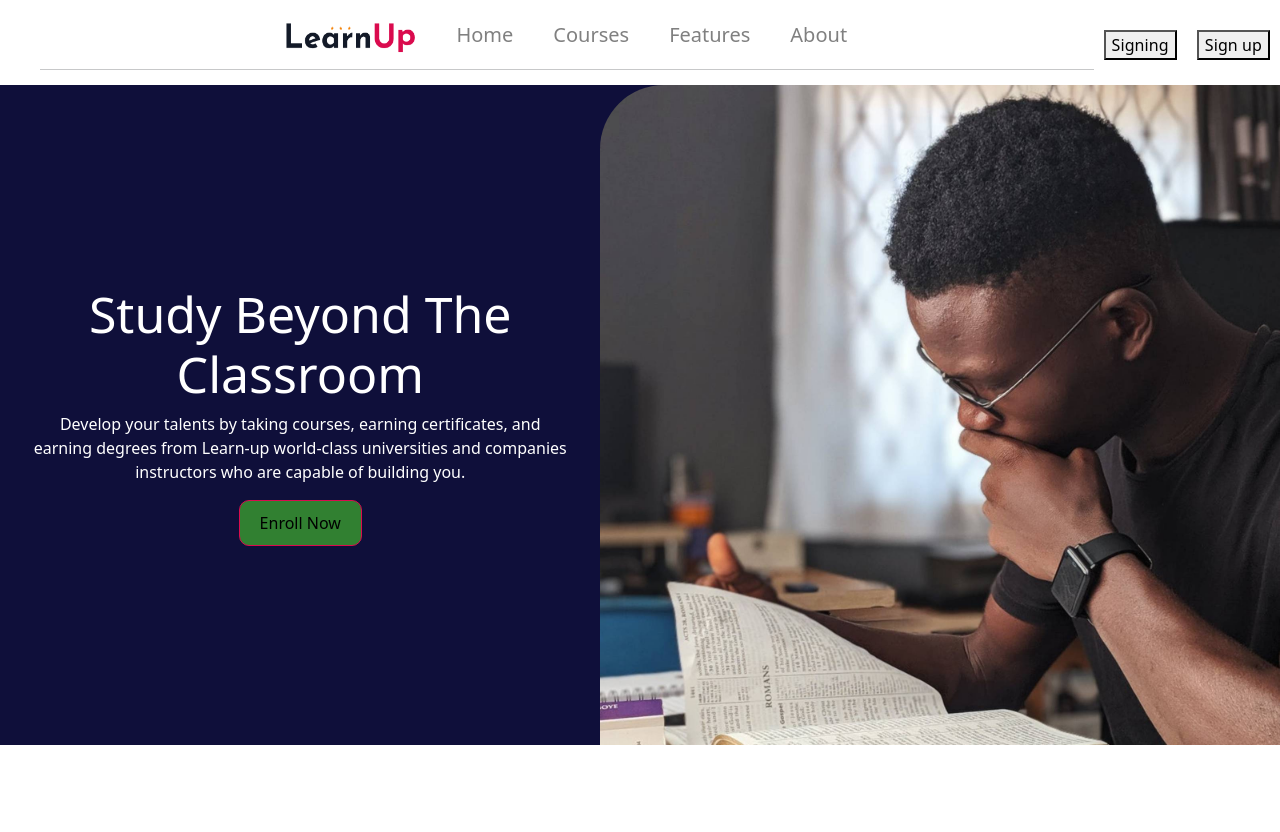
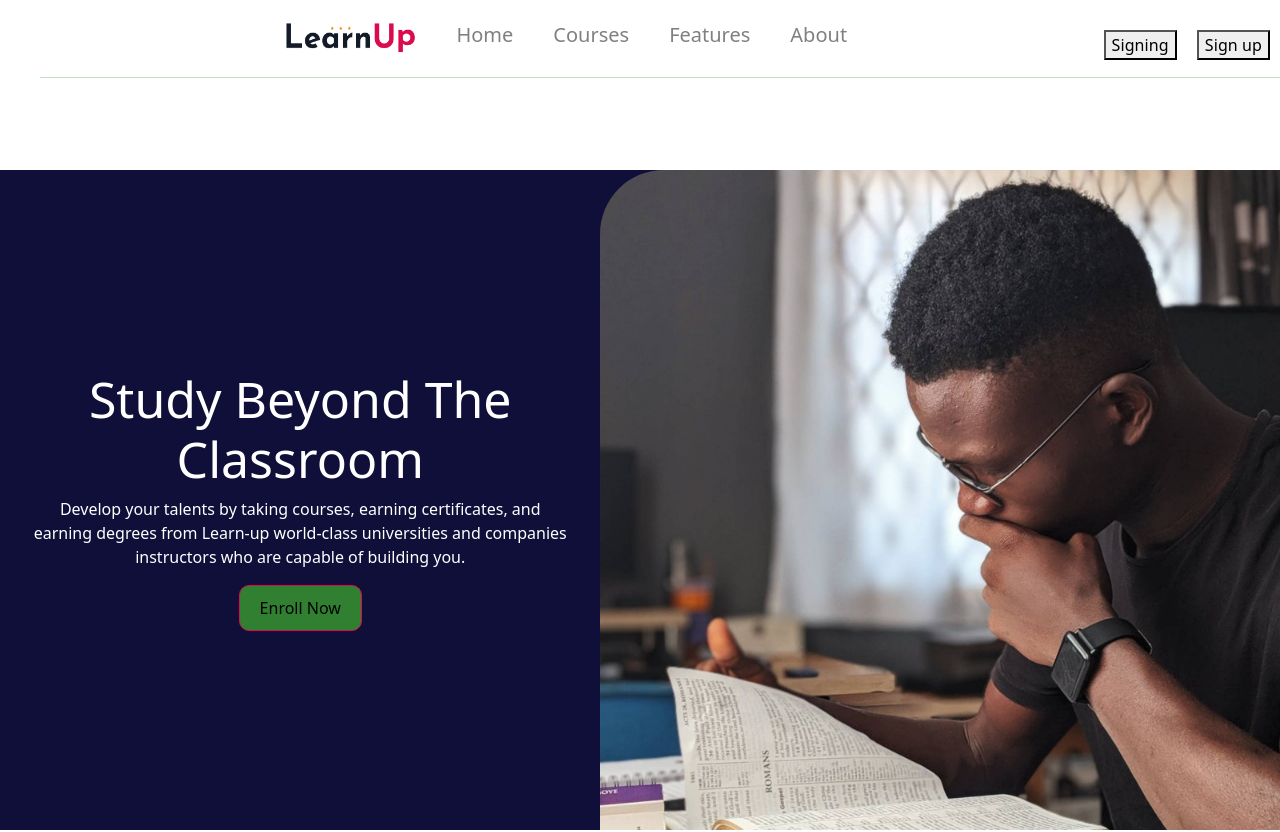
Before and after one commit to musasazib/learn-up, a React (Create React App) app: page / in a window 1280 px wide. Shown: the top 832 px of the page. Built offline with nearby package versions, Linux system fonts and the light colour scheme; the HTML template or start-up script is replaced by a standard one.

Commit message:
finally done

```diff
--- a/src/components/Courses/Courses.css
+++ b/src/components/Courses/Courses.css
@@ -1,9 +1,5 @@
 .courses-container{
 
     margin-bottom: 100px;
+    margin-top: 75px;
 }
-.courses-title{
-    margin: 50px;
-    text-align: center;
-    font-weight: bold;
-}
--- a/src/components/Courses/Courses.js
+++ b/src/components/Courses/Courses.js
@@ -12,7 +12,7 @@ const Courses = () => {
     }, [])
     return (
         <div>
-            <h1 className="courses-title">Courses</h1>
+            <h1 className="title text-center fw-bold">Courses</h1>
             <Row xs={2} md={4} className="courses-container g-4">
                 {
                     courses.map(course => <Course
--- a/src/components/Header/Header.css
+++ b/src/components/Header/Header.css
@@ -14,3 +14,6 @@ nav a{
     letter-spacing: 0.1px;
     margin: 10px;
 }
+.heder-line{
+    color: green;
+}
--- a/src/components/Header/Header.js
+++ b/src/components/Header/Header.js
@@ -21,7 +21,7 @@ const Header = () => {
                 <button className="nav-btn">Signing</button>
 
             </nav>
-            <hr></hr>
+            <hr className="mt-4 heder-line"/>
         </div>
     );
 };
--- a/src/components/Home/Home.css
+++ b/src/components/Home/Home.css
@@ -1,3 +1,6 @@
+.home{
+    margin-top: 85px;
+}
 .home-container{
     background-color: rgb(15, 15, 58);
 }
--- a/src/components/Home/Home.js
+++ b/src/components/Home/Home.js
@@ -12,7 +12,7 @@ const Home = () => {
             .then(data => setHomeCourses(data))
     }, [])
     return (
-        <div>
+        <div className="home">
             <div className="home-container d-flex align-items-center justify-content-center">
                 <div className="home-title">
                     <h1>Study Beyond The Classroom</h1>
```
